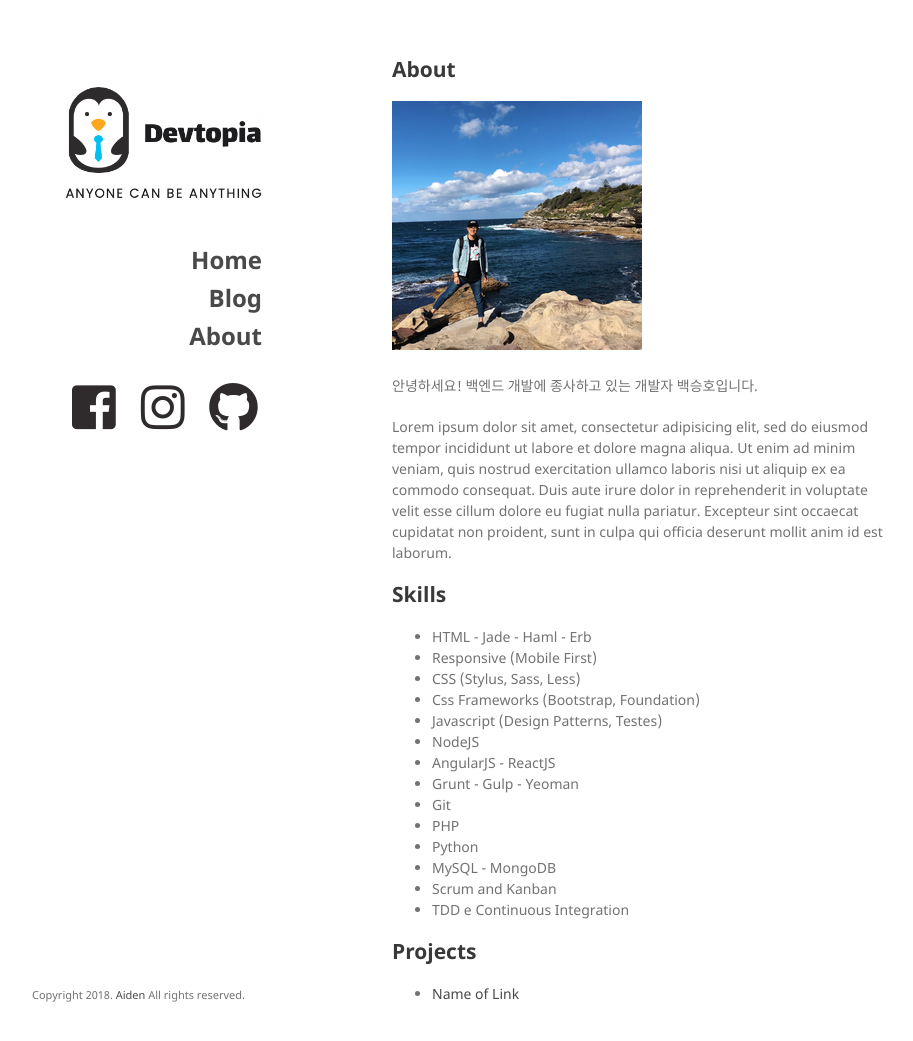
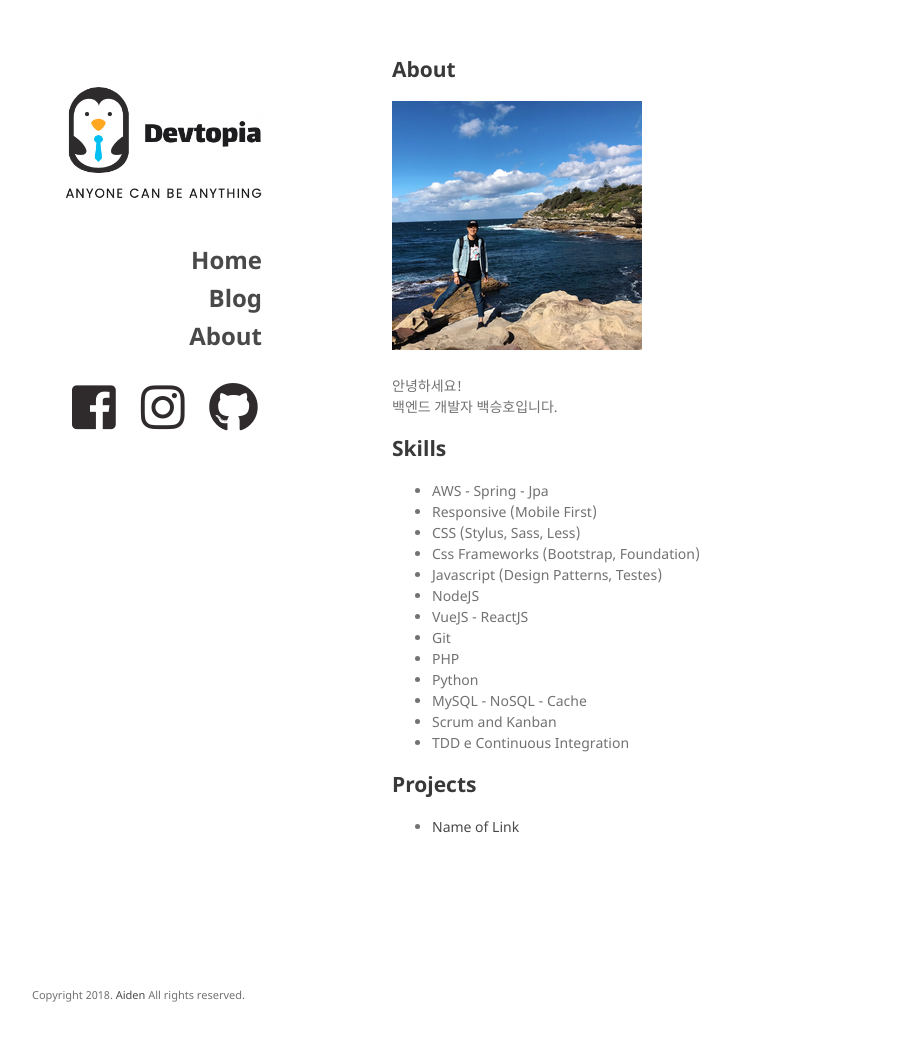
Before and after one commit to chanmuls/minimal, a Jekyll site: the page built from about.md, in a window 1280 px wide and 1074 px high. Shown: the top 1041 px of the window, without its empty margins (178-1091 px from the left). Built offline with Jekyll 4.4.1, drawn with Linux system fonts in a browser that asks for light colours; nearby versions of some CDN libraries; our own code applies the rules of GitHub Pages for plain Markdown files.

Commit message:
자기소개 수정

```diff
--- a/_layouts/default.html
+++ b/_layouts/default.html
@@ -25,7 +25,7 @@
         <div class="trigger">
           <a class="page-link" href="{{ '/' | absolute_url }}">Home</a>
           <a class="page-link" href="/about/">Blog</a>
-          <a class="page-link" href="/about/">About</a>
+          <a class="page-link" href="{% link about.md %}">About</a>
         </div>
 
 
--- a/about.md
+++ b/about.md
@@ -1,36 +1,29 @@
 ---
 layout: default
-permalink: /about
+title: About
+description: 백엔드 개발자 백승호입니다.
 ---
 
 ## About
 ![Aiden]({{ site.url }}/assets/img/about.jpg "Backend developer")
 
-안녕하세요!
-백엔드 개발에 종사하고 있는 개발자 백승호입니다.
-
-Lorem ipsum dolor sit amet, consectetur adipisicing elit, sed do eiusmod
-tempor incididunt ut labore et dolore magna aliqua. Ut enim ad minim veniam,
-quis nostrud exercitation ullamco laboris nisi ut aliquip ex ea commodo
-consequat. Duis aute irure dolor in reprehenderit in voluptate velit esse
-cillum dolore eu fugiat nulla pariatur. Excepteur sint occaecat cupidatat non
-proident, sunt in culpa qui officia deserunt mollit anim id est laborum.
+안녕하세요!<br>
+백엔드 개발자 백승호입니다.
 
 
 ## Skills
 
-*   HTML - Jade - Haml - Erb
+*   AWS - Spring - Jpa
 *   Responsive (Mobile First)
 *   CSS (Stylus, Sass, Less)
 *   Css Frameworks (Bootstrap, Foundation)
 *   Javascript (Design Patterns, Testes)
 *   NodeJS
-*   AngularJS - ReactJS
-*   Grunt - Gulp - Yeoman
+*   VueJS - ReactJS
 *   Git
 *   PHP
 *   Python
-*   MySQL - MongoDB
+*   MySQL - NoSQL - Cache
 *   Scrum and Kanban
 *   TDD e Continuous Integration
 
```
